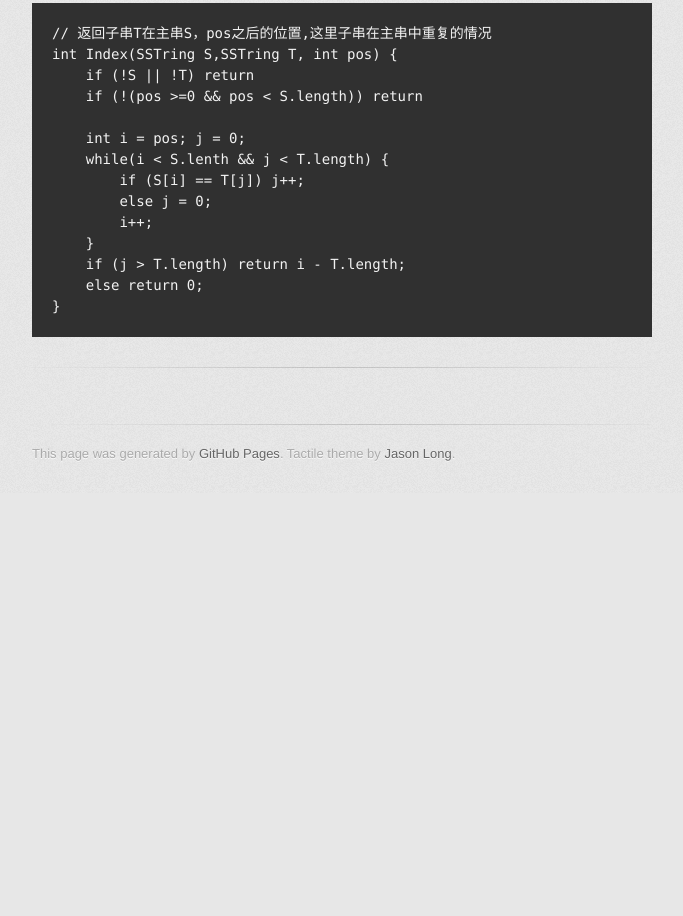
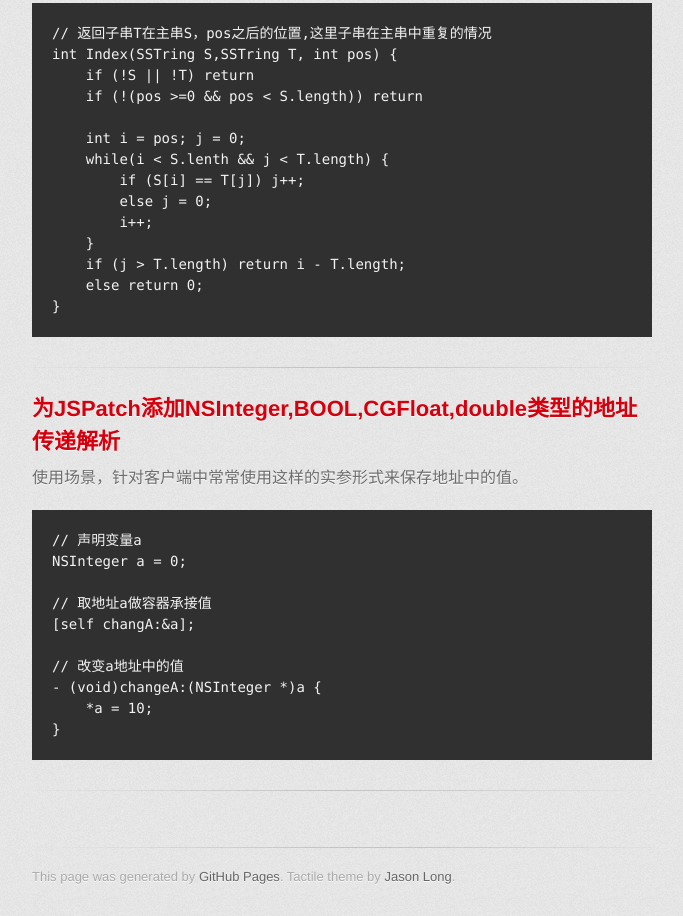
Before and after one commit to chieryw/chieryw.github.io, a plain HTML site: page index.html in a window 1280 px wide. Shown: the part 6878-7794 px from the top of the page, without its empty margins (298-981 px from the left). Before the commit the page ends 7371 px from the top, so only its background shows below. Drawn offline with Linux system fonts and the light colour scheme; a web font is replaced by a local one.

Commit message:
Replace master branch with page content via GitHub

```diff
--- a/index.html
+++ b/index.html
@@ -357,6 +357,26 @@ int Index(SSTring S,SSTring T, int pos) {
 </code></pre>
 
 <hr>
+
+<h2>
+<a id="为jspatch添加nsintegerboolcgfloatdouble类型的地址传递解析" class="anchor" href="#%E4%B8%BAjspatch%E6%B7%BB%E5%8A%A0nsintegerboolcgfloatdouble%E7%B1%BB%E5%9E%8B%E7%9A%84%E5%9C%B0%E5%9D%80%E4%BC%A0%E9%80%92%E8%A7%A3%E6%9E%90" aria-hidden="true"><span aria-hidden="true" class="octicon octicon-link"></span></a><a href="./project/JSPatch%E8%A1%A5%E5%85%85.html">为JSPatch添加NSInteger,BOOL,CGFloat,double类型的地址传递解析</a>
+</h2>
+
+<p>使用场景，针对客户端中常常使用这样的实参形式来保存地址中的值。</p>
+
+<pre><code>// 声明变量a
+NSInteger a = 0;
+
+// 取地址a做容器承接值
+[self changA:&amp;a];
+
+// 改变a地址中的值
+- (void)changeA:(NSInteger *)a {
+    *a = 10;
+}
+</code></pre>
+
+<hr>
         </section>
 
         <footer>
```
Also changed, not shown: params.json (+1 -1 lines).
